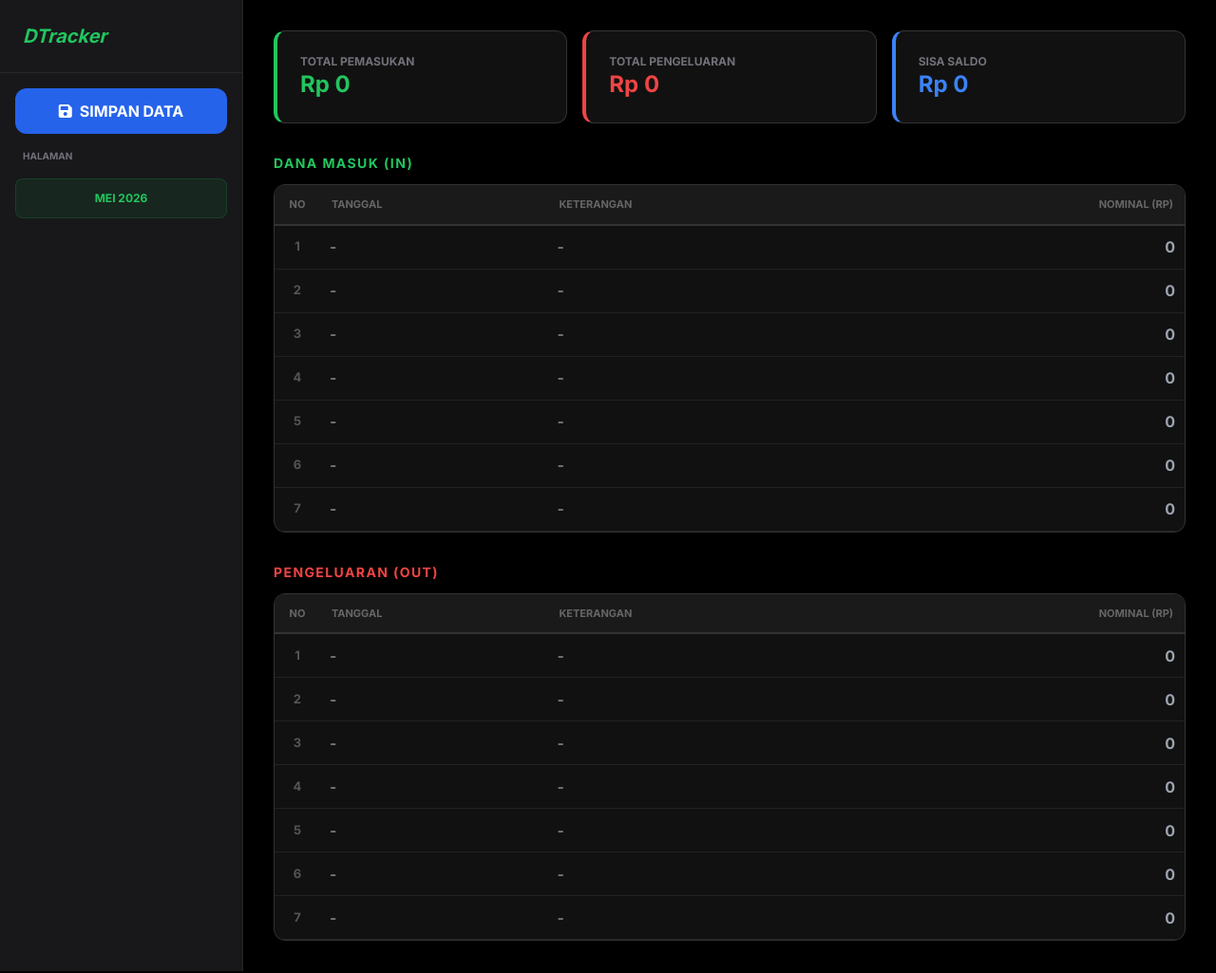
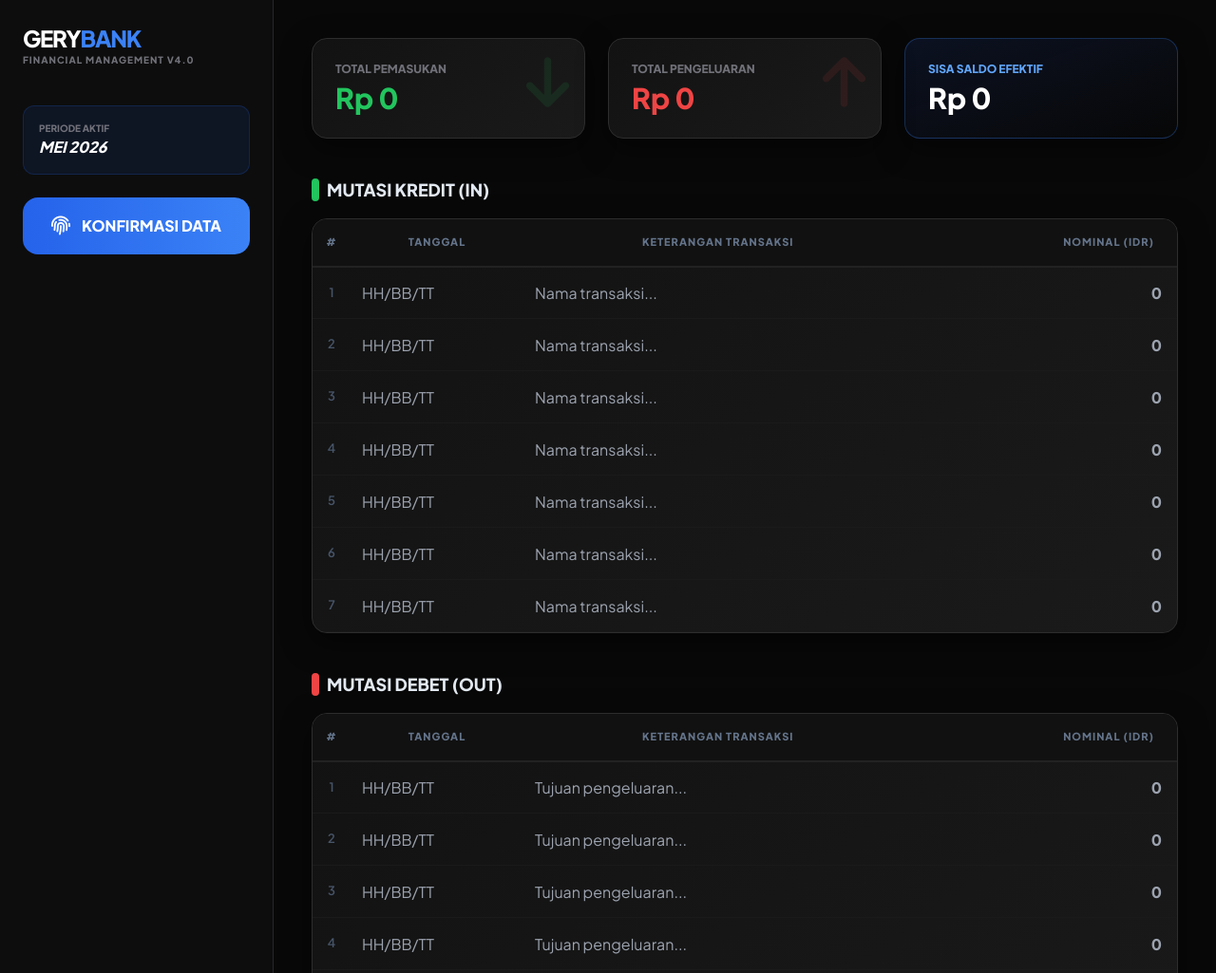
Before and after one commit to muhammadgerysmb-sudo/Gery, a plain HTML site: page index.html in a window 1280 px wide. Shown: the top 1025 px of the page at 95% size. Drawn offline with nearby package versions, Linux system fonts and the light colour scheme.

Commit message:
Update index.html

```diff
--- a/index.html
+++ b/index.html
@@ -3,82 +3,142 @@
 <head>
     <meta charset="UTF-8">
     <meta name="viewport" content="width=device-width, initial-scale=1.0">
-    <title>Gery Finance Pro</title>
+    <title>Gery Bank Dashboard</title>
     <script src="https://cdn.tailwindcss.com"></script>
     <link rel="stylesheet" href="https://cdnjs.cloudflare.com/ajax/libs/font-awesome/6.0.0/dist/css/all.min.css">
     <style>
-        @import url('https://fonts.googleapis.com/css2?family=Inter:wght@400;700&display=swap');
-        body { font-family: 'Inter', sans-serif; background-color: #000; color: white; }
-        .card { background: #111; border: 1px solid #333; border-radius: 12px; }
+        @import url('https://fonts.googleapis.com/css2?family=Plus+Jakarta+Sans:wght@400;600;800&display=swap');
 
-        /* CSS UNTUK KESEJAJARAN SEMPURNA */
+        body {
+            font-family: 'Plus Jakarta Sans', sans-serif;
+            background-color: #080808;
+            color: #e2e8f0;
+        }
+
+        .bank-card {
+            background: linear-gradient(145deg, #121212, #1a1a1a);
+            border: 1px solid #2d2d2d;
+            border-radius: 16px;
+            box-shadow: 0 10px 30px rgba(0,0,0,0.5);
+        }
+
+        /* KUNCI KESEJAJARAN TOTAL */
+        table { border-collapse: separate; border-spacing: 0; width: 100%; }
+
+        th {
+            background: #111;
+            color: #64748b;
+            font-size: 11px;
+            font-weight: 800;
+            text-transform: uppercase;
+            letter-spacing: 1px;
+            padding: 16px 12px;
+            border-bottom: 2px solid #222;
+        }
+
+        td {
+            border-bottom: 1px solid #1a1a1a;
+            height: 55px; /* Tinggi baris tetap */
+            padding: 0 12px;
+            vertical-align: middle;
+        }
+
+        /* Input yang sejajar lurus dengan teks nomor */
         input {
             background: transparent;
             border: none;
-            color: white;
+            color: #fff;
             width: 100%;
+            height: 100%;
             outline: none;
-            padding: 0 5px;
-            height: 45px;      /* Tinggi input disamakan dengan tinggi baris td */
-            line-height: 45px; /* Memastikan teks berada tepat di tengah vertikal */
-            display: block;
+            font-size: 14px;
+            display: flex;
+            align-items: center; /* Sejajar tengah vertikal */
         }
 
-        input:focus { background: rgba(34, 197, 94, 0.05); border-radius: 4px; }
+        input::placeholder { color: #334155; }
+        input:focus { color: #10b981; }
 
-        th { background: #1a1a1a; color: #666; font-size: 11px; text-transform: uppercase; padding: 12px; border-bottom: 2px solid #333; text-align: left; }
-        .text-right-header { text-align: right; }
-
-        td {
-            border-bottom: 1px solid #222;
-            padding: 0 10px;
-            height: 45px;      /* Kunci tinggi kolom */
-            vertical-align: middle;
+        .no-col {
+            width: 40px;
+            text-align: center;
+            color: #475569;
+            font-weight: 600;
+            font-size: 13px;
         }
 
-        .col-no { width: 5%; text-align: center; color: #555; font-weight: bold; font-size: 13px; }
+        /* Animasi Simpan */
+        .btn-save {
+            background: linear-gradient(to right, #2563eb, #3b82f6);
+            transition: all 0.3s ease;
+        }
+        .btn-save:hover { transform: translateY(-2px); box-shadow: 0 5px 15px rgba(37,99,235,0.4); }
     </style>
 </head>
-<body>
+<body class="flex min-h-screen">
 
-<div class="flex min-h-screen">
-    <aside class="w-64 bg-zinc-900 border-r border-zinc-800 flex flex-col">
-        <div class="p-6 text-xl font-bold text-green-500 border-b border-zinc-800 italic">DTracker</div>
-        <nav class="p-4 space-y-4">
-            <button onclick="saveData()" class="w-full bg-blue-600 hover:bg-blue-700 p-3 rounded-xl font-bold flex items-center justify-center transition-all">
-                <i class="fas fa-save mr-2"></i> SIMPAN DATA
+    <aside class="w-72 bg-[#0d0d0d] border-r border-zinc-800 flex flex-col p-6">
+        <div class="mb-10">
+            <h1 class="text-2xl font-extrabold tracking-tighter text-white">GERY<span class="text-blue-500">BANK</span></h1>
+            <p class="text-[10px] text-zinc-500 font-bold uppercase tracking-widest">Financial Management v4.0</p>
+        </div>
+
+        <nav class="space-y-2 flex-1">
+            <div class="p-4 rounded-xl bg-blue-600/10 border border-blue-600/20 mb-6">
+                <p class="text-zinc-500 text-[10px] font-bold uppercase">Periode Aktif</p>
+                <p class="text-white font-bold italic">MEI 2026</p>
+            </div>
+
+            <button onclick="saveData()" class="w-full btn-save text-white p-4 rounded-2xl font-bold flex items-center justify-center gap-3">
+                <i class="fas fa-fingerprint text-xl"></i> KONFIRMASI DATA
             </button>
-            <p class="text-zinc-500 text-[10px] font-bold px-2 uppercase">Halaman</p>
-            <div class="p-3 rounded-lg bg-green-600/10 text-green-500 font-bold border border-green-600/20 text-center text-xs">MEI 2026</div>
         </nav>
+
+        <div class="pt-6 border-t border-zinc-800">
+            <button class="text-zinc-500 hover:text-red-500 flex items-center gap-3 font-bold text-sm transition-all">
+                <i class="fas fa-sign-out-alt"></i> KELUAR
+            </button>
+        </div>
     </aside>
 
-    <main class="flex-1 p-8 space-y-8">
-        <div class="grid grid-cols-3 gap-4">
-            <div class="card p-6 border-l-4 border-l-green-500">
-                <p class="text-zinc-500 text-xs font-bold uppercase">Total Pemasukan</p>
-                <h3 id="display-total-masuk" class="text-2xl font-black text-green-500">Rp 0</h3>
+    <main class="flex-1 p-10 space-y-10 overflow-y-auto">
+
+        <div class="grid grid-cols-3 gap-6">
+            <div class="bank-card p-6 relative overflow-hidden group">
+                <div class="absolute top-0 right-0 p-4 opacity-10 group-hover:opacity-20 transition-all">
+                    <i class="fas fa-arrow-down text-6xl text-green-500"></i>
                 </div>
-            <div class="card p-6 border-l-4 border-l-red-500">
-                <p class="text-zinc-500 text-xs font-bold uppercase">Total Pengeluaran</p>
-                <h3 id="display-total-keluar" class="text-2xl font-black text-red-500">Rp 0</h3>
+                <p class="text-zinc-500 text-xs font-bold uppercase mb-1">Total Pemasukan</p>
+                <h3 id="display-total-masuk" class="text-3xl font-extrabold text-green-500">Rp 0</h3>
             </div>
-            <div class="card p-6 border-l-4 border-l-blue-500">
-                <p class="text-zinc-500 text-xs font-bold uppercase">Sisa Saldo</p>
-                <h3 id="display-saldo" class="text-2xl font-black text-blue-500">Rp 0</h3>
+            <div class="bank-card p-6 relative overflow-hidden group">
+                <div class="absolute top-0 right-0 p-4 opacity-10 group-hover:opacity-20 transition-all">
+                    <i class="fas fa-arrow-up text-6xl text-red-500"></i>
+                </div>
+                <p class="text-zinc-500 text-xs font-bold uppercase mb-1">Total Pengeluaran</p>
+                <h3 id="display-total-keluar" class="text-3xl font-extrabold text-red-500">Rp 0</h3>
+            </div>
+            <div class="bank-card p-6 bg-gradient-to-br from-blue-900/20 to-transparent border-blue-500/30">
+                <p class="text-blue-400 text-xs font-bold uppercase mb-1">Sisa Saldo Efektif</p>
+                <h3 id="display-saldo" class="text-3xl font-extrabold text-white">Rp 0</h3>
             </div>
         </div>
 
-        <div class="space-y-3">
-            <h2 class="text-green-500 font-bold uppercase text-sm tracking-widest">Dana Masuk (IN)</h2>
-            <div class="card overflow-hidden">
-                <table class="w-full border-collapse">
+        <div class="space-y-4">
+            <div class="flex items-center justify-between">
+                <h2 class="text-lg font-bold flex items-center gap-2">
+                    <span class="w-2 h-6 bg-green-500 rounded-full"></span>
+                    MUTASI KREDIT (IN)
+                </h2>
+            </div>
+            <div class="bank-card overflow-hidden">
+                <table>
                     <thead>
                         <tr>
-                            <th class="text-center">NO</th>
-                            <th width="25%">TANGGAL</th>
-                            <th width="40%">KETERANGAN</th>
-                            <th class="text-right-header">NOMINAL (RP)</th>
+                            <th class="text-center">#</th>
+                            <th width="20%">TANGGAL</th>
+                            <th width="45%">KETERANGAN TRANSAKSI</th>
+                            <th class="text-right pr-6">NOMINAL (IDR)</th>
                         </tr>
                     </thead>
                     <tbody>
@@ -86,10 +146,10 @@
                             for(let i=1; i<=7; i++) {
                                 document.write(`
                                 <tr>
-                                    <td class="col-no">${i}</td>
-                                    <td><input type="text" class="save" id="it${i}" placeholder="-"></td>
-                                    <td><input type="text" class="save" id="ik${i}" placeholder="-"></td>
-                                    <td><input type="text" class="save text-right font-bold text-green-500 in-val" id="in${i}" oninput="formatInput(this)" placeholder="0"></td>
+                                    <td class="no-col">${i}</td>
+                                    <td><input type="text" class="save" id="it${i}" placeholder="HH/BB/TT"></td>
+                                    <td><input type="text" class="save" id="ik${i}" placeholder="Nama transaksi..."></td>
+                                    <td class="pr-4"><input type="text" class="save text-right font-extrabold text-green-500 in-val" id="in${i}" oninput="formatInput(this)" placeholder="0"></td>
                                 </tr>`);
                             }
                         </script>
@@ -98,16 +158,21 @@
             </div>
         </div>
 
-        <div class="space-y-3">
-            <h2 class="text-red-500 font-bold uppercase text-sm tracking-widest">Pengeluaran (OUT)</h2>
-            <div class="card overflow-hidden">
-                <table class="w-full border-collapse">
+        <div class="space-y-4 pb-10">
+            <div class="flex items-center justify-between">
+                <h2 class="text-lg font-bold flex items-center gap-2">
+                    <span class="w-2 h-6 bg-red-500 rounded-full"></span>
+                    MUTASI DEBET (OUT)
+                </h2>
+            </div>
+            <div class="bank-card overflow-hidden">
+                <table>
                     <thead>
                         <tr>
-                            <th class="text-center">NO</th>
-                            <th width="25%">TANGGAL</th>
-                            <th width="40%">KETERANGAN</th>
-                            <th class="text-right-header">NOMINAL (RP)</th>
+                            <th class="text-center">#</th>
+                            <th width="20%">TANGGAL</th>
+                            <th width="45%">KETERANGAN TRANSAKSI</th>
+                            <th class="text-right pr-6">NOMINAL (IDR)</th>
                         </tr>
                     </thead>
                     <tbody>
@@ -115,10 +180,10 @@
                             for(let i=1; i<=7; i++) {
                                 document.write(`
                                 <tr>
-                                    <td class="col-no">${i}</td>
-                                    <td><input type="text" class="save" id="ot${i}" placeholder="-"></td>
-                                    <td><input type="text" class="save" id="ok${i}" placeholder="-"></td>
-                                    <td><input type="text" class="save text-right font-bold text-red-500 out-val" id="on${i}" oninput="formatInput(this)" placeholder="0"></td>
+                                    <td class="no-col">${i}</td>
+                                    <td><input type="text" class="save" id="ot${i}" placeholder="HH/BB/TT"></td>
+                                    <td><input type="text" class="save" id="ok${i}" placeholder="Tujuan pengeluaran..."></td>
+                                    <td class="pr-4"><input type="text" class="save text-right font-extrabold text-red-400 out-val" id="on${i}" oninput="formatInput(this)" placeholder="0"></td>
                                 </tr>`);
                             }
                         </script>
@@ -127,13 +192,12 @@
             </div>
         </div>
     </main>
-</div>
 
     <script>
         function formatInput(el) {
             let val = el.value.replace(/[^0-9]/g, '');
             if (val !== "") {
-            el.value = new Intl.NumberFormat('en-US').format(val);
+                el.value = new Intl.NumberFormat('id-ID').format(val);
             } else {
                 el.value = "";
             }
@@ -141,11 +205,11 @@
         }
 
         function toNum(str) {
-        return Number(str.replace(/,/g, '')) || 0;
+            return Number(str.replace(/\./g, '')) || 0;
         }
 
         function formatDisplay(num) {
-        return "Rp " + new Intl.NumberFormat('en-US').format(num);
+            return "Rp " + new Intl.NumberFormat('id-ID').format(num);
         }
 
         function calculate() {
@@ -167,14 +231,14 @@
 
         function saveData() {
             document.querySelectorAll('.save').forEach(input => {
-            localStorage.setItem('gery_finance_v4_' + input.id, input.value);
+                localStorage.setItem('gery_bank_v1_' + input.id, input.value);
             });
-        alert("✅ Berhasil! Data sudah rapi, sejajar, dan tersimpan.");
+            alert("✅ OTENTIKASI BERHASIL\nData mutasi bank telah diperbarui secara aman.");
         }
 
         window.onload = function() {
             document.querySelectorAll('.save').forEach(input => {
-            const saved = localStorage.getItem('gery_finance_v4_' + input.id);
+                const saved = localStorage.getItem('gery_bank_v1_' + input.id);
                 if (saved) input.value = saved;
             });
             calculate();
```
Lines whose indentation alone changed are shown as unchanged.
